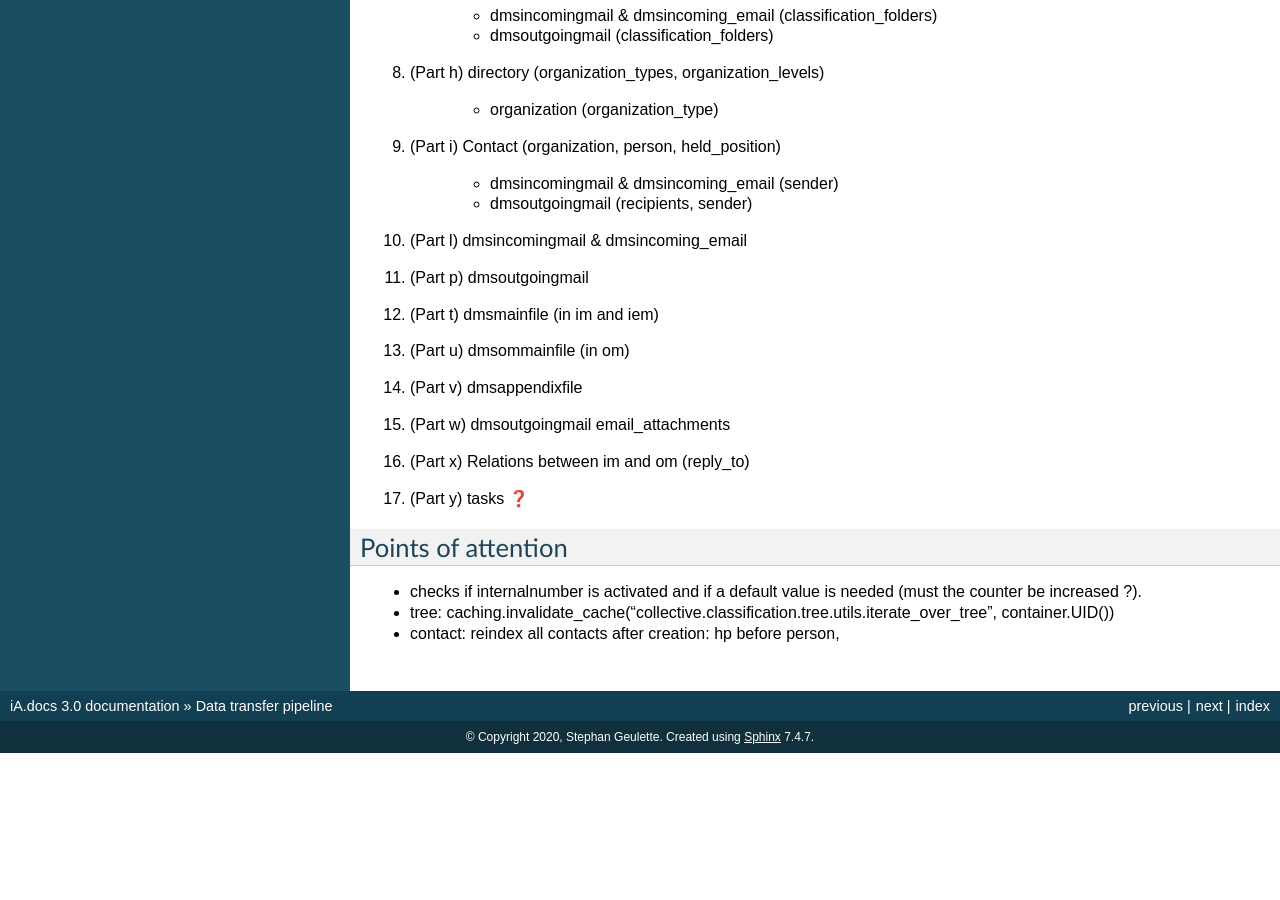
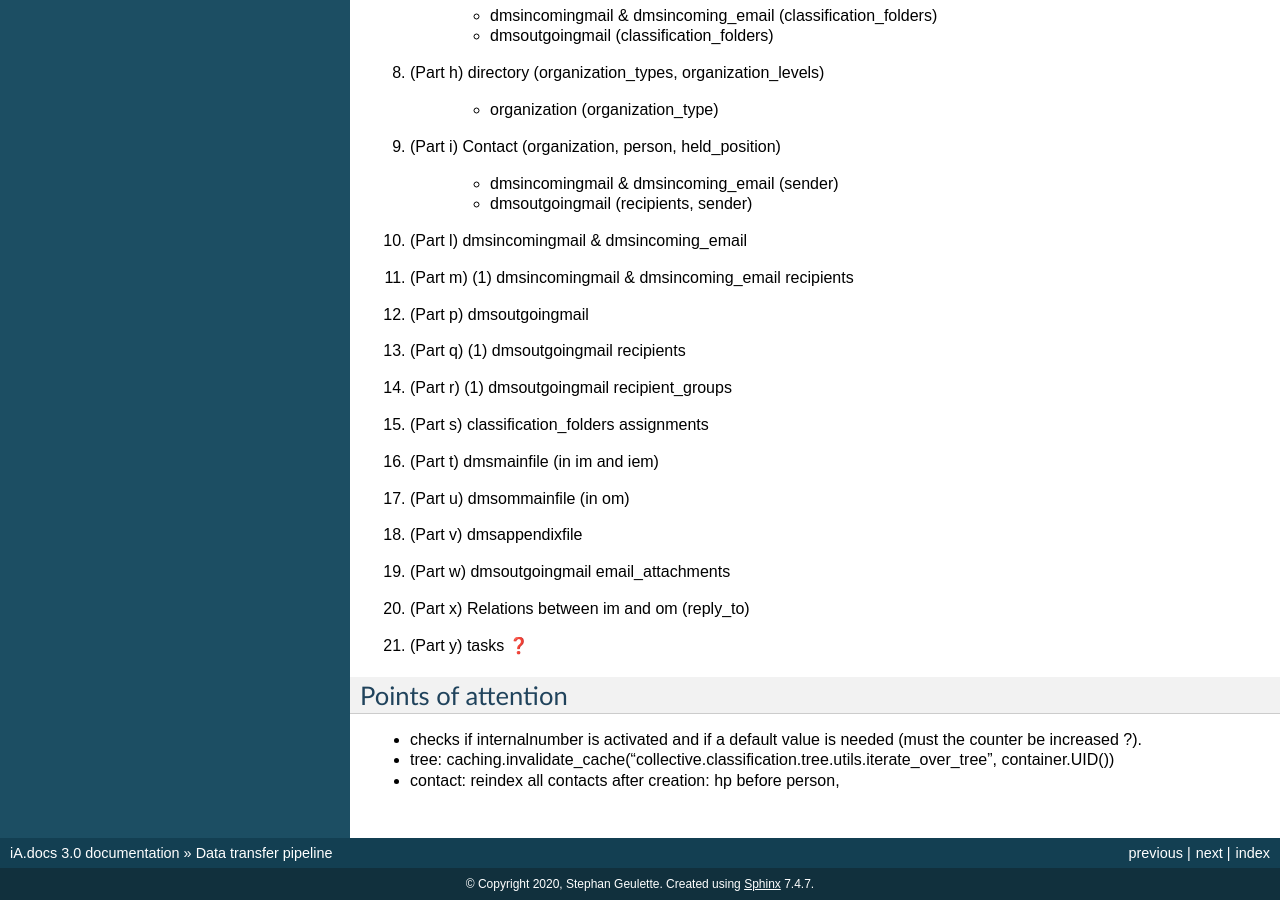
Before and after one commit to IMIO/server.dmsmail, a Sphinx documentation site: the page built from docs/source/pipeline_data_transfer.rst, in a window 1280 px wide and 900 px high, scrolled down 913 px. Built offline with Sphinx 7.4.7, drawn with Linux system fonts in a browser that asks for light colours; before the commit the page ends 1666 px from its top, so only the background shows below that.

Commit message:
Updated data transfer pipeline doc

```diff
--- a/docs/source/pipeline_data_transfer.rst
+++ b/docs/source/pipeline_data_transfer.rst
@@ -60,7 +60,11 @@ Main steps order to create content
     * dmsoutgoingmail (recipients, sender)
 
 #. (Part l) dmsincomingmail & dmsincoming_email
+#. (Part m) (1) dmsincomingmail & dmsincoming_email recipients
 #. (Part p) dmsoutgoingmail
+#. (Part q) (1) dmsoutgoingmail recipients
+#. (Part r) (1) dmsoutgoingmail recipient_groups
+#. (Part s) classification_folders assignments
 #. (Part t) dmsmainfile (in im and iem)
 #. (Part u) dmsommainfile (in om)
 #. (Part v) dmsappendixfile
```
